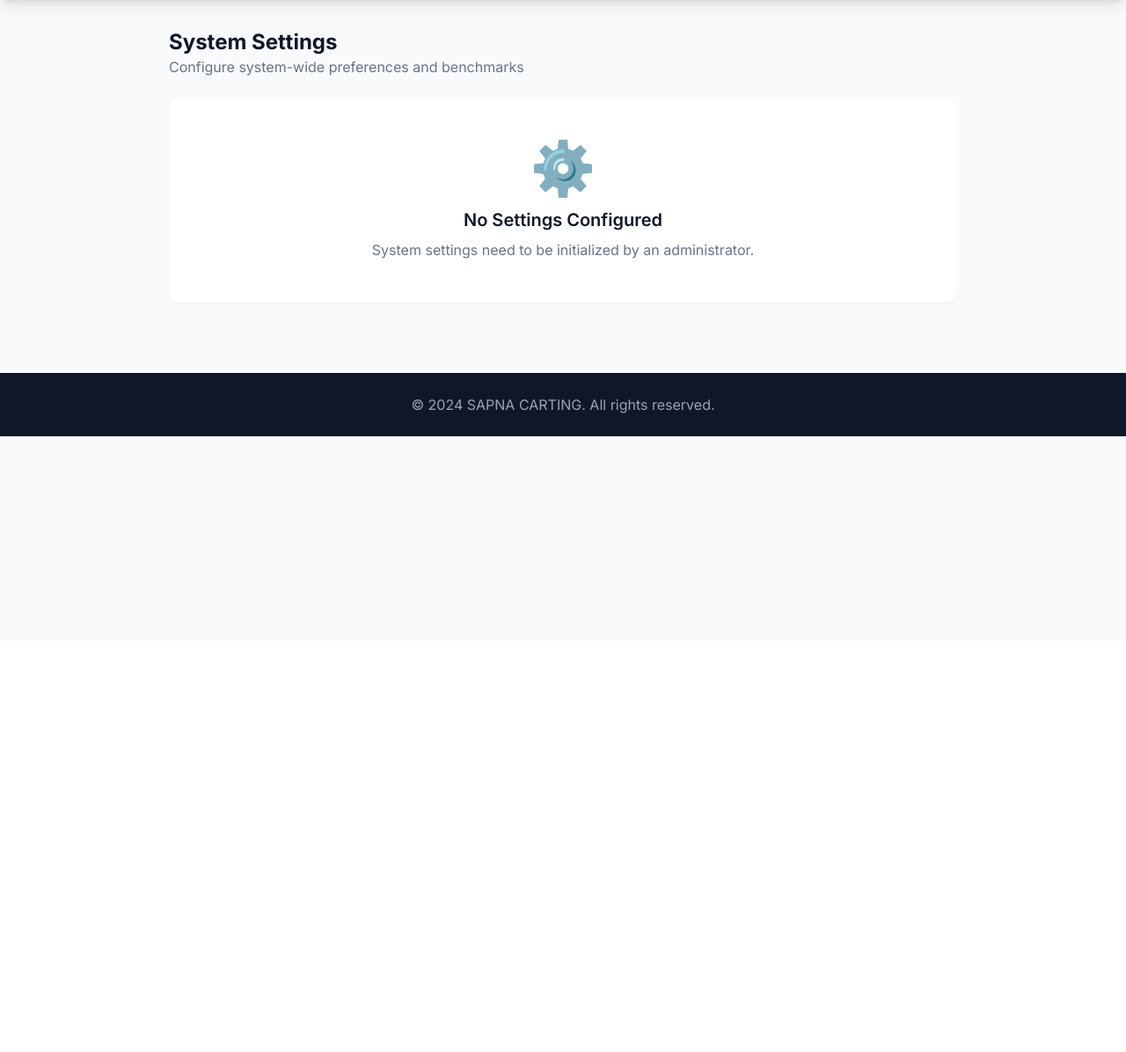
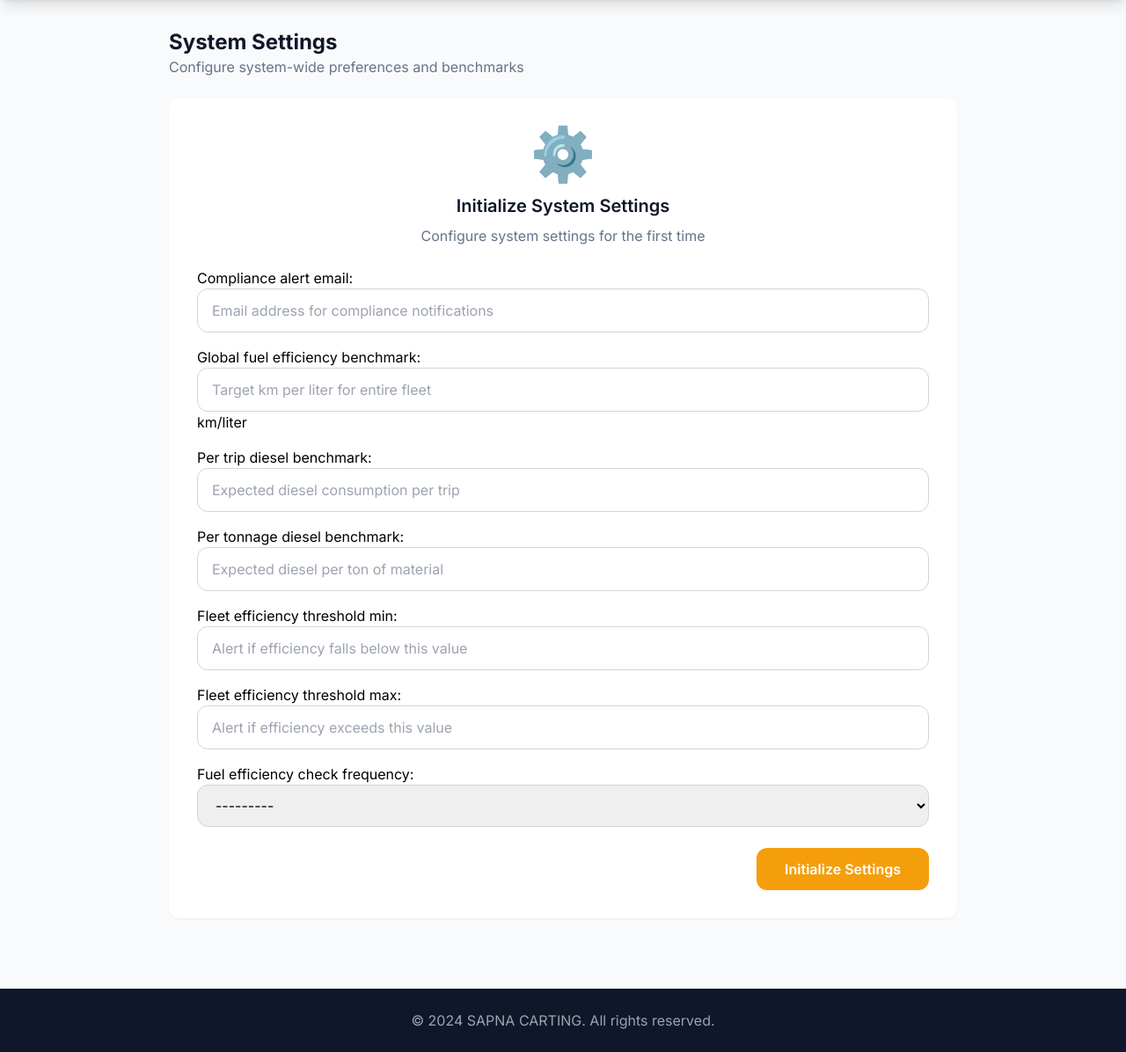
Before and after one commit to sapnakarting/sapna, a Django app: template templates/settings/index.html in a window 1280 px wide. Shown: the part 72-1268 px from the top of the page at 88% size. Before the commit the page ends 568 px from the top, so only its background shows below. Run offline with Django 5.2, Linux system fonts and the light colour scheme; the template is opened without the code that fills it: values that come from a table or form of the project are taken from there, others are empty; some libraries are stand-ins or nearby versions.

Commit message:
feat: implement comprehensive system settings interface with forms and admin-only access

```diff
--- /dev/null
+++ b/settings_app/forms.py
@@ -0,0 +1,92 @@
+from django import forms
+from .models import SystemSettings
+
+
+class SystemSettingsForm(forms.ModelForm):
+    class Meta:
+        model = SystemSettings
+        fields = [
+            'compliance_alert_email',
+            'global_fuel_efficiency_benchmark',
+            'per_trip_diesel_benchmark',
+            'per_tonnage_diesel_benchmark',
+            'fleet_efficiency_threshold_min',
+            'fleet_efficiency_threshold_max',
+            'fuel_efficiency_check_frequency'
+        ]
+        widgets = {
+            'compliance_alert_email': forms.EmailInput(attrs={
+                'class': 'w-full px-4 py-3 border border-gray-300 rounded-xl focus:ring-2 focus:ring-slate-500 focus:border-transparent',
+                'placeholder': 'Email address for compliance notifications'
+            }),
+            'global_fuel_efficiency_benchmark': forms.NumberInput(attrs={
+                'class': 'w-full px-4 py-3 border border-gray-300 rounded-xl focus:ring-2 focus:ring-slate-500 focus:border-transparent',
+                'step': '0.01',
+                'placeholder': 'Target km per liter for entire fleet'
+            }),
+            'per_trip_diesel_benchmark': forms.NumberInput(attrs={
+                'class': 'w-full px-4 py-3 border border-gray-300 rounded-xl focus:ring-2 focus:ring-slate-500 focus:border-transparent',
+                'step': '0.01',
+                'placeholder': 'Expected diesel consumption per trip'
+            }),
+            'per_tonnage_diesel_benchmark': forms.NumberInput(attrs={
+                'class': 'w-full px-4 py-3 border border-gray-300 rounded-xl focus:ring-2 focus:ring-slate-500 focus:border-transparent',
+                'step': '0.01',
+                'placeholder': 'Expected diesel per ton of material'
+            }),
+            'fleet_efficiency_threshold_min': forms.NumberInput(attrs={
+                'class': 'w-full px-4 py-3 border border-gray-300 rounded-xl focus:ring-2 focus:ring-slate-500 focus:border-transparent',
+                'step': '0.01',
+                'placeholder': 'Alert if efficiency falls below this value'
+            }),
+            'fleet_efficiency_threshold_max': forms.NumberInput(attrs={
+                'class': 'w-full px-4 py-3 border border-gray-300 rounded-xl focus:ring-2 focus:ring-slate-500 focus:border-transparent',
+                'step': '0.01',
+                'placeholder': 'Alert if efficiency exceeds this value'
+            }),
+            'fuel_efficiency_check_frequency': forms.Select(attrs={
+                'class': 'w-full px-4 py-3 border border-gray-300 rounded-xl focus:ring-2 focus:ring-slate-500 focus:border-transparent'
+            })
+        }
+
+    def clean_global_fuel_efficiency_benchmark(self):
+        value = self.cleaned_data['global_fuel_efficiency_benchmark']
+        if value <= 0:
+            raise forms.ValidationError("Benchmark must be greater than 0.")
+        return value
+
+    def clean_per_trip_diesel_benchmark(self):
+        value = self.cleaned_data['per_trip_diesel_benchmark']
+        if value <= 0:
+            raise forms.ValidationError("Benchmark must be greater than 0.")
+        return value
+
+    def clean_per_tonnage_diesel_benchmark(self):
+        value = self.cleaned_data['per_tonnage_diesel_benchmark']
+        if value <= 0:
+            raise forms.ValidationError("Benchmark must be greater than 0.")
+        return value
+
+    def clean_fleet_efficiency_threshold_min(self):
+        min_threshold = self.cleaned_data['fleet_efficiency_threshold_min']
+        max_threshold = self.cleaned_data.get('fleet_efficiency_threshold_max')
+
+        if min_threshold <= 0:
+            raise forms.ValidationError("Minimum threshold must be greater than 0.")
+
+        if max_threshold and min_threshold >= max_threshold:
+            raise forms.ValidationError("Minimum threshold must be less than maximum threshold.")
+
+        return min_threshold
+
+    def clean_fleet_efficiency_threshold_max(self):
+        max_threshold = self.cleaned_data['fleet_efficiency_threshold_max']
+        min_threshold = self.cleaned_data.get('fleet_efficiency_threshold_min')
+
+        if max_threshold <= 0:
+            raise forms.ValidationError("Maximum threshold must be greater than 0.")
+
+        if min_threshold and max_threshold <= min_threshold:
+            raise forms.ValidationError("Maximum threshold must be greater than minimum threshold.")
+
+        return max_threshold
--- a/templates/settings/index.html
+++ b/templates/settings/index.html
@@ -12,17 +12,24 @@
     </div>
 
     {% if settings %}
-    <div class="space-y-6">
+    <form method="post" class="space-y-6">
+        {% csrf_token %}
+
         <!-- Compliance Settings -->
         <div class="rounded-xl bg-white p-6 shadow-sm">
             <h2 class="text-lg font-semibold text-slate-900 mb-4">Compliance Settings</h2>
-            <div class="space-y-3">
-                <div class="flex justify-between items-center py-2 border-b border-slate-100">
-                    <div>
-                        <p class="font-medium text-slate-700">Compliance Alert Email</p>
-                        <p class="text-sm text-slate-500">Email address for compliance notifications</p>
+            <div class="space-y-4">
+                <div class="py-2">
+                    <label for="{{ form.compliance_alert_email.id_for_label }}" class="block text-sm font-medium text-slate-700 mb-1">
+                        Compliance Alert Email
+                    </label>
+                    <p class="text-xs text-slate-500 mb-2">Email address for compliance notifications</p>
+                    {{ form.compliance_alert_email }}
+                    {% if form.compliance_alert_email.errors %}
+                    <div class="text-red-500 text-sm mt-1">
+                        {{ form.compliance_alert_email.errors.0 }}
                     </div>
-                    <span class="text-amber-600 font-semibold">{{ settings.compliance_alert_email }}</span>
+                    {% endif %}
                 </div>
             </div>
         </div>
@@ -30,34 +37,57 @@
         <!-- Fuel Efficiency Settings -->
         <div class="rounded-xl bg-white p-6 shadow-sm">
             <h2 class="text-lg font-semibold text-slate-900 mb-4">Fuel Efficiency Benchmarks</h2>
-            <div class="space-y-3">
-                <div class="flex justify-between items-center py-2 border-b border-slate-100">
-                    <div>
-                        <p class="font-medium text-slate-700">Global Fuel Efficiency Benchmark</p>
-                        <p class="text-sm text-slate-500">Target km per liter for entire fleet</p>
+            <div class="space-y-4">
+                <div class="py-2">
+                    <label for="{{ form.global_fuel_efficiency_benchmark.id_for_label }}" class="block text-sm font-medium text-slate-700 mb-1">
+                        Global Fuel Efficiency Benchmark
+                    </label>
+                    <p class="text-xs text-slate-500 mb-2">Target km per liter for entire fleet</p>
+                    {{ form.global_fuel_efficiency_benchmark }}
+                    {% if form.global_fuel_efficiency_benchmark.errors %}
+                    <div class="text-red-500 text-sm mt-1">
+                        {{ form.global_fuel_efficiency_benchmark.errors.0 }}
                     </div>
-                    <span class="text-emerald-600 font-semibold">{{ settings.global_fuel_efficiency_benchmark }} km/L</span>
+                    {% endif %}
                 </div>
-                <div class="flex justify-between items-center py-2 border-b border-slate-100">
-                    <div>
-                        <p class="font-medium text-slate-700">Per Trip Diesel Benchmark</p>
-                        <p class="text-sm text-slate-500">Expected diesel consumption per trip</p>
+
+                <div class="py-2">
+                    <label for="{{ form.per_trip_diesel_benchmark.id_for_label }}" class="block text-sm font-medium text-slate-700 mb-1">
+                        Per Trip Diesel Benchmark
+                    </label>
+                    <p class="text-xs text-slate-500 mb-2">Expected diesel consumption per trip</p>
+                    {{ form.per_trip_diesel_benchmark }}
+                    {% if form.per_trip_diesel_benchmark.errors %}
+                    <div class="text-red-500 text-sm mt-1">
+                        {{ form.per_trip_diesel_benchmark.errors.0 }}
                     </div>
-                    <span class="text-slate-600 font-semibold">₹{{ settings.per_trip_diesel_benchmark }}</span>
+                    {% endif %}
                 </div>
-                <div class="flex justify-between items-center py-2 border-b border-slate-100">
-                    <div>
-                        <p class="font-medium text-slate-700">Per Tonnage Diesel Benchmark</p>
-                        <p class="text-sm text-slate-500">Expected diesel per ton of material</p>
+
+                <div class="py-2">
+                    <label for="{{ form.per_tonnage_diesel_benchmark.id_for_label }}" class="block text-sm font-medium text-slate-700 mb-1">
+                        Per Tonnage Diesel Benchmark
+                    </label>
+                    <p class="text-xs text-slate-500 mb-2">Expected diesel per ton of material</p>
+                    {{ form.per_tonnage_diesel_benchmark }}
+                    {% if form.per_tonnage_diesel_benchmark.errors %}
+                    <div class="text-red-500 text-sm mt-1">
+                        {{ form.per_tonnage_diesel_benchmark.errors.0 }}
                     </div>
-                    <span class="text-slate-600 font-semibold">₹{{ settings.per_tonnage_diesel_benchmark }}</span>
+                    {% endif %}
                 </div>
-                <div class="flex justify-between items-center py-2">
-                    <div>
-                        <p class="font-medium text-slate-700">Check Frequency</p>
-                        <p class="text-sm text-slate-500">How often to check fuel efficiency</p>
+
+                <div class="py-2">
+                    <label for="{{ form.fuel_efficiency_check_frequency.id_for_label }}" class="block text-sm font-medium text-slate-700 mb-1">
+                        Check Frequency
+                    </label>
+                    <p class="text-xs text-slate-500 mb-2">How often to check fuel efficiency</p>
+                    {{ form.fuel_efficiency_check_frequency }}
+                    {% if form.fuel_efficiency_check_frequency.errors %}
+                    <div class="text-red-500 text-sm mt-1">
+                        {{ form.fuel_efficiency_check_frequency.errors.0 }}
                     </div>
-                    <span class="text-slate-600 font-semibold">{{ settings.get_fuel_efficiency_check_frequency_display }}</span>
+                    {% endif %}
                 </div>
             </div>
         </div>
@@ -65,20 +95,31 @@
         <!-- Fleet Efficiency Thresholds -->
         <div class="rounded-xl bg-white p-6 shadow-sm">
             <h2 class="text-lg font-semibold text-slate-900 mb-4">Fleet Efficiency Thresholds</h2>
-            <div class="space-y-3">
-                <div class="flex justify-between items-center py-2 border-b border-slate-100">
-                    <div>
-                        <p class="font-medium text-slate-700">Minimum Threshold</p>
-                        <p class="text-sm text-slate-500">Alert if efficiency falls below this value</p>
+            <div class="space-y-4">
+                <div class="py-2">
+                    <label for="{{ form.fleet_efficiency_threshold_min.id_for_label }}" class="block text-sm font-medium text-slate-700 mb-1">
+                        Minimum Threshold
+                    </label>
+                    <p class="text-xs text-slate-500 mb-2">Alert if efficiency falls below this value</p>
+                    {{ form.fleet_efficiency_threshold_min }}
+                    {% if form.fleet_efficiency_threshold_min.errors %}
+                    <div class="text-red-500 text-sm mt-1">
+                        {{ form.fleet_efficiency_threshold_min.errors.0 }}
                     </div>
-                    <span class="text-rose-600 font-semibold">{{ settings.fleet_efficiency_threshold_min }} km/L</span>
+                    {% endif %}
                 </div>
-                <div class="flex justify-between items-center py-2">
-                    <div>
-                        <p class="font-medium text-slate-700">Maximum Threshold</p>
-                        <p class="text-sm text-slate-500">Alert if efficiency exceeds this value</p>
+
+                <div class="py-2">
+                    <label for="{{ form.fleet_efficiency_threshold_max.id_for_label }}" class="block text-sm font-medium text-slate-700 mb-1">
+                        Maximum Threshold
+                    </label>
+                    <p class="text-xs text-slate-500 mb-2">Alert if efficiency exceeds this value</p>
+                    {{ form.fleet_efficiency_threshold_max }}
+                    {% if form.fleet_efficiency_threshold_max.errors %}
+                    <div class="text-red-500 text-sm mt-1">
+                        {{ form.fleet_efficiency_threshold_max.errors.0 }}
                     </div>
-                    <span class="text-emerald-600 font-semibold">{{ settings.fleet_efficiency_threshold_max }} km/L</span>
+                    {% endif %}
                 </div>
             </div>
         </div>
@@ -97,13 +138,33 @@
                 </div>
             </div>
         </div>
-    </div>
+
+        <!-- Submit Button -->
+        <div class="flex justify-end">
+            <button type="submit" class="bg-amber-500 hover:bg-amber-600 text-white px-8 py-3 rounded-xl font-semibold transition-colors focus:ring-2 focus:ring-amber-500 focus:ring-offset-2">
+                Save Settings
+            </button>
+        </div>
+    </form>
     {% else %}
-    <div class="rounded-xl bg-white p-12 shadow-sm text-center">
-        <div class="text-6xl mb-4">⚙️</div>
-        <h3 class="text-xl font-semibold text-slate-900 mb-2">No Settings Configured</h3>
-        <p class="text-slate-500">System settings need to be initialized by an administrator.</p>
-    </div>
+    <form method="post" class="rounded-xl bg-white p-8 shadow-sm">
+        {% csrf_token %}
+        <div class="text-center mb-6">
+            <div class="text-6xl mb-4">⚙️</div>
+            <h3 class="text-xl font-semibold text-slate-900 mb-2">Initialize System Settings</h3>
+            <p class="text-slate-500">Configure system settings for the first time</p>
+        </div>
+
+        <div class="space-y-4">
+            {{ form.as_p }}
+        </div>
+
+        <div class="flex justify-end mt-6">
+            <button type="submit" class="bg-amber-500 hover:bg-amber-600 text-white px-8 py-3 rounded-xl font-semibold transition-colors">
+                Initialize Settings
+            </button>
+        </div>
+    </form>
     {% endif %}
 </div>
 {% endblock %}
```
Also changed, not shown: settings_app/views.py (+22 -0 lines).
